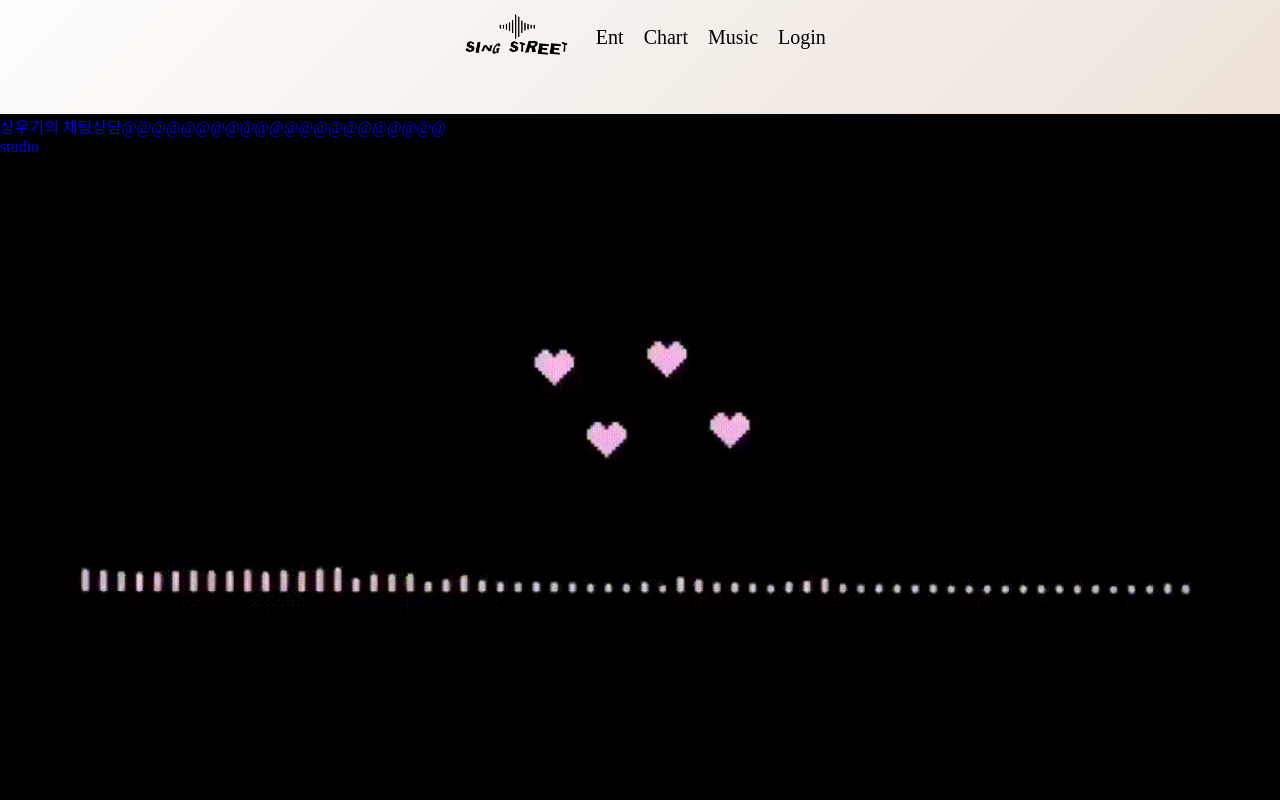
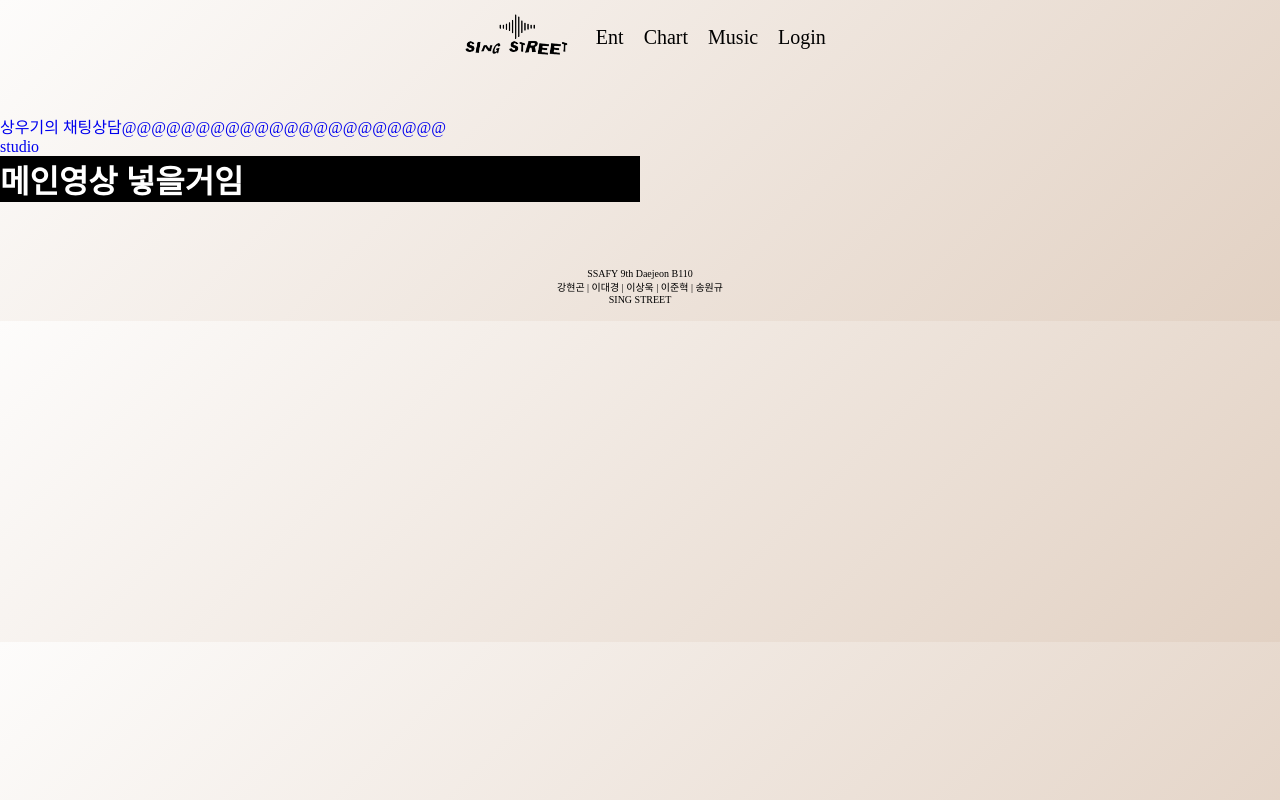
Before and after one commit to c0mmedes/SingStreet, a React (Create React App) app in the folder frontend/: page / in a window 1280 px wide. Shown: the top 800 px of the page. Built offline with nearby package versions, Linux system fonts and the light colour scheme; a web font is replaced by a local one.

Commit message:
프로젝트 상세페이지

```diff
--- a/frontend/src/components/Home.js
+++ b/frontend/src/components/Home.js
@@ -3,24 +3,102 @@ import { Link } from "react-router-dom";
 import "../css/Home.css";
 import myImage from "../assets/sample1.png";
 import myImage2 from "../assets/sample2.png";
-import mainGif from "../assets/메인영상.gif";
+
 const Home = () => {
-  const backgroundStyle = {
-    backgroundImage: `url(${mainGif})`,
-    backgroundSize: "cover",
-    backgroundPosition: "center",
-    backgroundRepeat: "no-repeat",
-    height: "100vh", // 높이를 화면 높이로 설정
-    width: "100vw", // 너비를 화면 너비로 설정
-  };
   return (
-    <div style={backgroundStyle}>
+    <div>
       <Link to="/chat">
         <div>상우기의 채팅상담@@@@@@@@@@@@@@@@@@@@@@</div>
       </Link>
       <Link to="/studio">
         <div>studio</div>
       </Link>
+      <div className="mainHomeWrap">
+        <h1>메인영상 넣을거임</h1>
+      </div>
+      {/* <ul className="cards">
+        <li>
+          <a href="" class="card">
+            <img src={myImage} class="card__image" alt="" />
+            <div class="card__overlay">
+              <div class="card__header">
+                <svg class="card__arc" xmlns="http://www.w3.org/2000/svg">
+                  <path />
+                </svg>
+                <img
+                  class="card__thumb"
+                  src="https://i.imgur.com/7D7I6dI.png"
+                  alt=""
+                />
+                <div class="card__header-text">
+                  <h3 class="card__title">B110 엔터</h3>
+                  <span class="card__status">
+                    # KPOP # 뉴진스 # 10대 # 화이팅
+                  </span>
+                </div>
+              </div>
+              <p class="card__description">
+                Lorem ipsum dolor sit amet consectetur adipisicing elit.
+                Asperiores, blanditiis?
+              </p>
+            </div>
+          </a>
+        </li>
+        <li>
+          <a href="" class="card">
+            <img src={myImage2} class="card__image" alt="" />
+            <div class="card__overlay">
+              <div class="card__header">
+                <svg class="card__arc" xmlns="http://www.w3.org/2000/svg">
+                  <path />
+                </svg>
+                <img
+                  class="card__thumb"
+                  src="https://i.imgur.com/sjLMNDM.png"
+                  alt=""
+                />
+                <div class="card__header-text">
+                  <h3 class="card__title">kim Cattrall</h3>
+                  <span class="card__status">3 hours ago</span>
+                </div>
+              </div>
+              <p class="card__description">
+                Lorem ipsum dolor sit amet consectetur adipisicing elit.
+                Asperiores, blanditiis?
+              </p>
+            </div>
+          </a>
+        </li>
+        <li>
+          <a href="" class="card">
+            <img
+              src="https://i.imgur.com/2DhmtJ4.jpg"
+              class="card__image"
+              alt=""
+            />
+            <div class="card__overlay">
+              <div class="card__header">
+                <svg class="card__arc" xmlns="http://www.w3.org/2000/svg">
+                  <path />
+                </svg>
+                <img
+                  class="card__thumb"
+                  src="https://i.imgur.com/sjLMNDM.png"
+                  alt=""
+                />
+                <div class="card__header-text">
+                  <h3 class="card__title">kim Cattrall</h3>
+                  <span class="card__status">3 hours ago</span>
+                </div>
+              </div>
+              <p class="card__description">
+                Lorem ipsum dolor sit amet consectetur adipisicing elit.
+                Asperiores, blanditiis?
+              </p>
+            </div>
+          </a>
+        </li>
+      </ul> */}
     </div>
   );
 };
```
